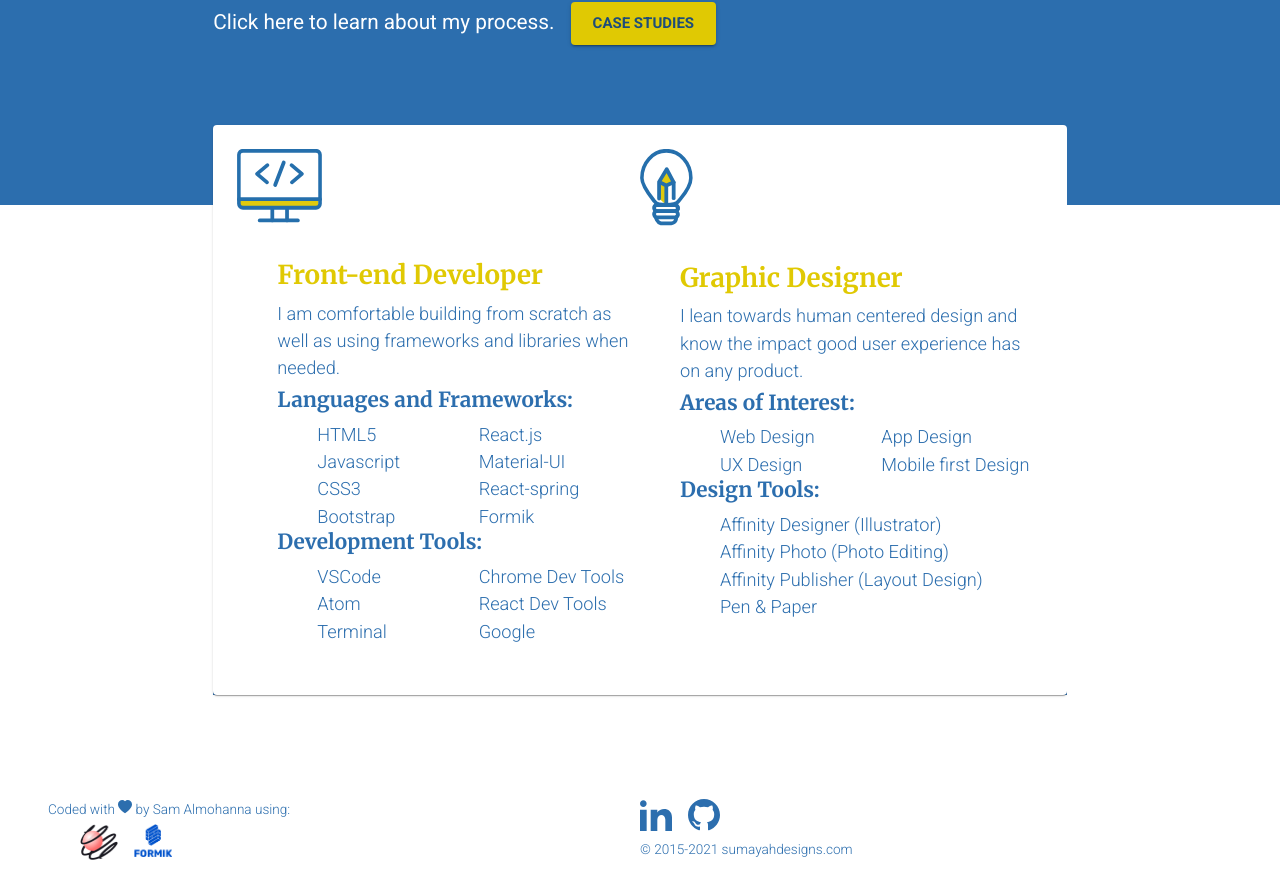
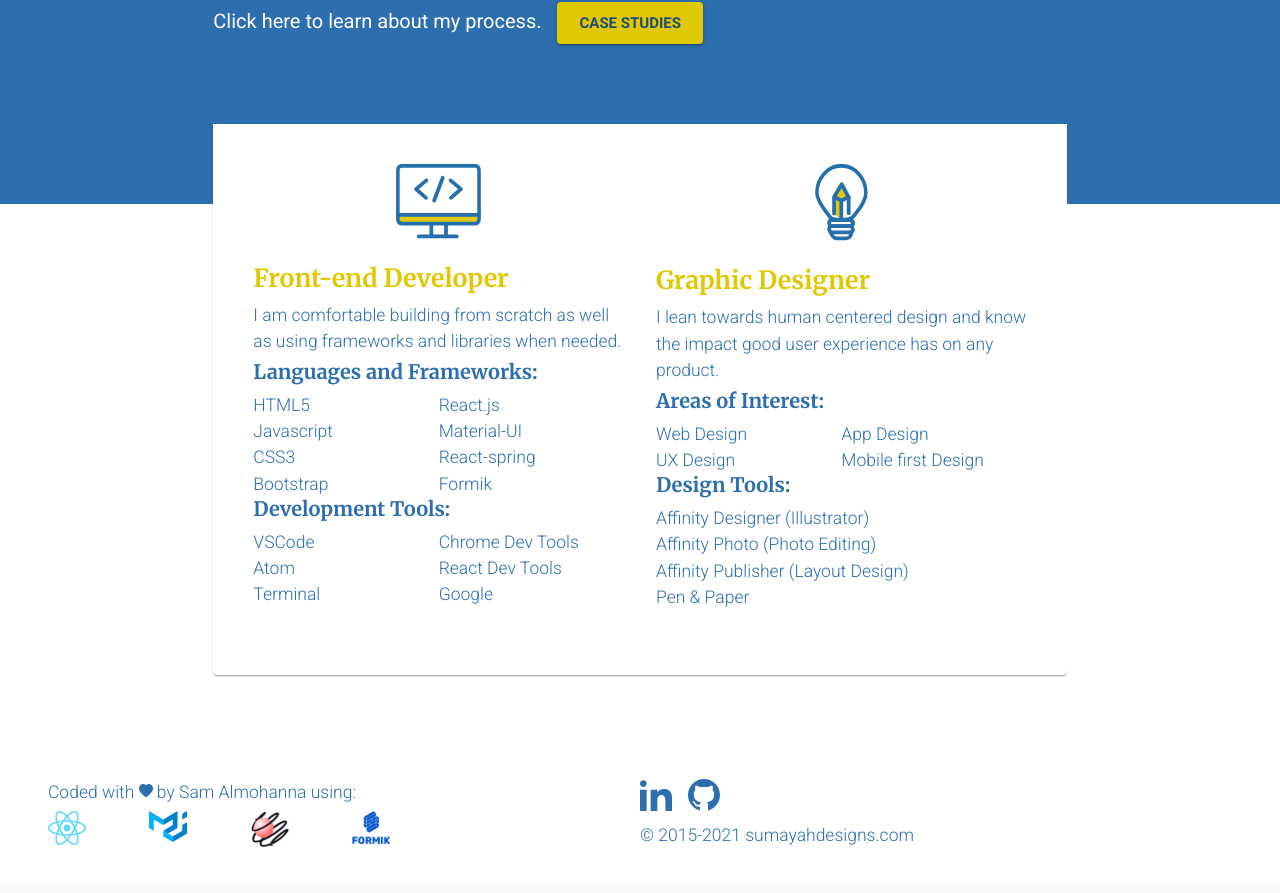
Before and after one commit to sumayahalmohanna/portfolioReactApp, a React (Create React App) app: page /portfolioReactApp/home/about in a window 1280 px wide. Shown: the part 437-1330 px from the top of the page. Built offline with nearby package versions, Linux system fonts and the light colour scheme.

Commit message:
Further updates to clean up layout

```diff
--- a/src/components/About.js
+++ b/src/components/About.js
@@ -12,10 +12,11 @@ import DesignIcon from '../assets/images/designIcon.svg';
 
 const useStyles = makeStyles((theme) => ({
   root: {
-    backgroundColor: theme.palette.secondary.main,
+    backgroundColor: '#fff',
     color: '#fff',
     minHeight: '90vh',
-    fontSize: 'calc(10px + 2vmin)',
+    //fontSize: 'calc(10px + 2vmin)',
+    fontSize: '25px',
   },
   profileImg: {
     maxHeight: '450px',
@@ -33,6 +34,12 @@ const useStyles = makeStyles((theme) => ({
   },
   paperTitle: {
     color: theme.palette.primary.main,
+  },
+  skillsContainer: {
+    padding: theme.spacing(2),
+    [theme.breakpoints.down('sm')]: {
+      padding: theme.spacing(1),
+    }
   },
   subUL: {
     listStyleType: 'none',
@@ -122,10 +129,10 @@ function About() {
         <div className={classes.blueSpacer}></div>
         </Grid>
           <Grid item xs={10} sm={8} xl={6}>
-          <Paper className={classes.paper} borderRadius={16}>
-            <Grid container justify='center'>
-              <Grid item md={6} xs={12}>
-              <Grid item>
+          <Paper className={classes.paper}>
+            <Grid container>
+              <Grid item md={6} xs={12} className={classes.skillsContainer}>
+              <Grid item container justify='center'>
               <img alt="Web dev graphic of a computer by Sam."
                   className={classes.customWebdevIcon}
                   src={WebdevIcon}
@@ -174,8 +181,8 @@ function About() {
             {/*End of web dev section of skills */}
             </Grid>
               </Grid>
-            <Grid item md={6} xs={12}>
-            <Grid item>
+            <Grid item md={6} xs={12} className={classes.skillsContainer}>
+            <Grid item container justify='center'>
             <img alt="Design graphic of a lightbulb by Sam."
                   className={classes.customDesignIcon}
                   src={DesignIcon}
--- a/src/components/Footer.js
+++ b/src/components/Footer.js
@@ -12,7 +12,8 @@ const useStyles = makeStyles((theme) => ({
         backgroundColor: '#fff',
         color: theme.palette.secondary.main,
         minHeight: 'auto',
-        fontSize: 'calc(5px + 1.8vmin)',
+        //fontSize: 'calc(5px + 1.8vmin)',
+        fontSize: '25px',
         paddingLeft: theme.spacing(6),
         paddingRight: theme.spacing(6),
         paddingTop: theme.spacing(3),
@@ -71,29 +72,37 @@ function Footer() {
                             </svg> by Sam Almohanna using:</Typography>
                         </Grid>
                         <Grid container spacing={2}>
-                            <Grid item>
+                            <Grid item xl={1} xs={2}>
+                            <a className={classes.socialBtns} href="https://reactjs.org/" target="_blank" rel="noopener noreferrer">
                             <img alt="Website was built with React.js"
                             className={classes.builtWith}
                             src={ReactLogo}
                         />
+                            </a>
                             </Grid>
-                            <Grid item>
+                            <Grid item xl={1} xs={2}>
+                            <a className={classes.socialBtns} href="https://material-ui.com/" target="_blank" rel="noopener noreferrer">
                             <img alt="Website was built with Material-Ui"
                             className={classes.builtWith}
                             src={MaterialUiLogo}
                         />
+                            </a>
                             </Grid>
-                            <Grid item>
+                            <Grid item xl={1} xs={2}>
+                            <a className={classes.socialBtns} href="https://www.react-spring.io/" target="_blank" rel="noopener noreferrer">
                             <img alt="Website was built with ReactSpring"
                             className={classes.builtWith}
                             src={ReactSpringLogo}
                         />
+                            </a>
                             </Grid>
-                            <Grid item>
+                            <Grid item xl={1} xs={2}>
+                            <a className={classes.socialBtns} href="https://formik.org/" target="_blank" rel="noopener noreferrer">
                             <img alt="Website was built with Formik"
                             className={classes.builtWith}
                             src={FormikLogo}
                         />
+                            </a>
                             </Grid>
                         </Grid>
                         </Grid>
--- a/src/index.css
+++ b/src/index.css
@@ -9,3 +9,7 @@ body {
   -webkit-font-smoothing: antialiased;
   -moz-osx-font-smoothing: grayscale;
 }
+
+ul {
+  padding: 0px;
+}
```
Also changed, not shown: 14 other files (tests, documents, lock files or other folders).
